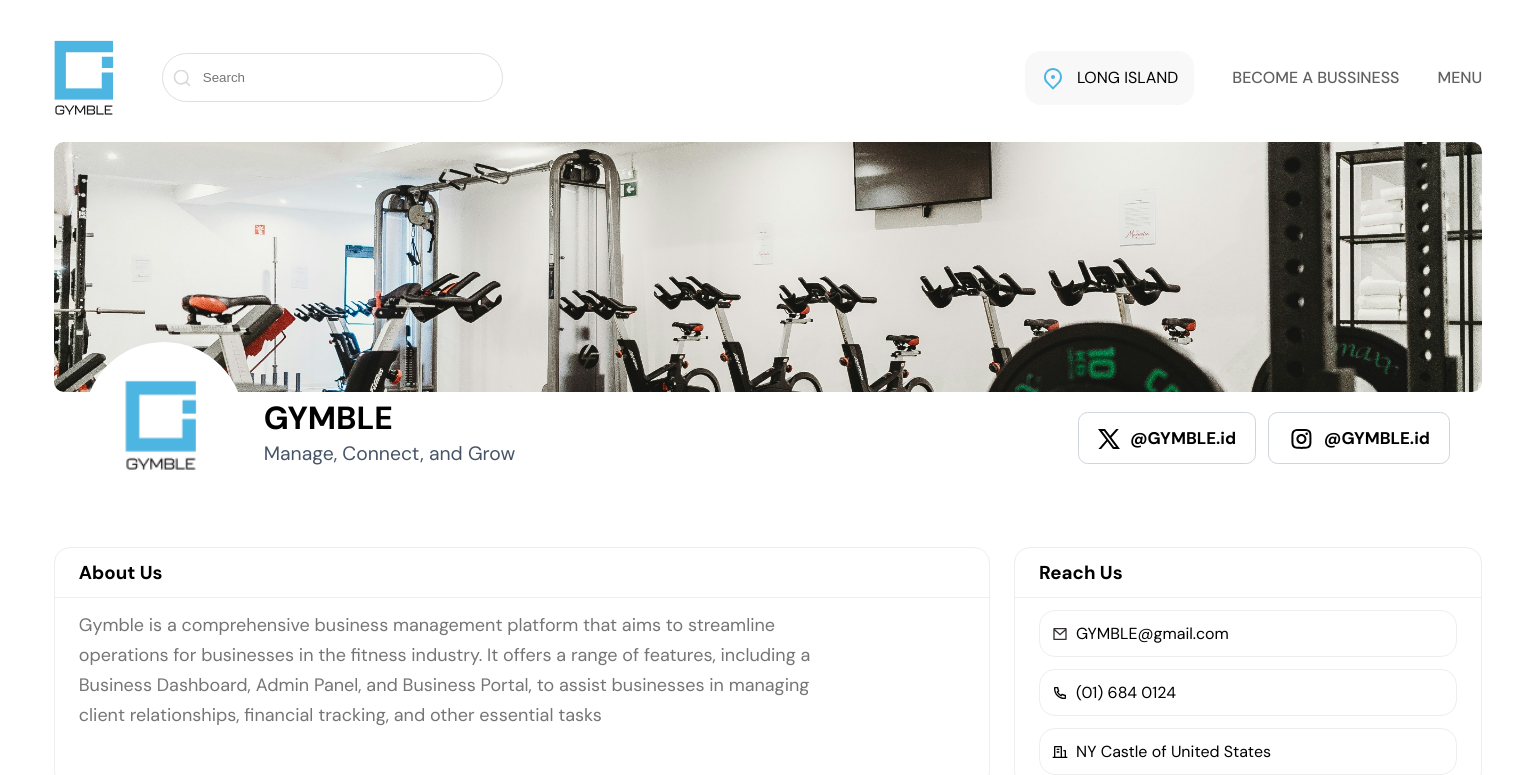
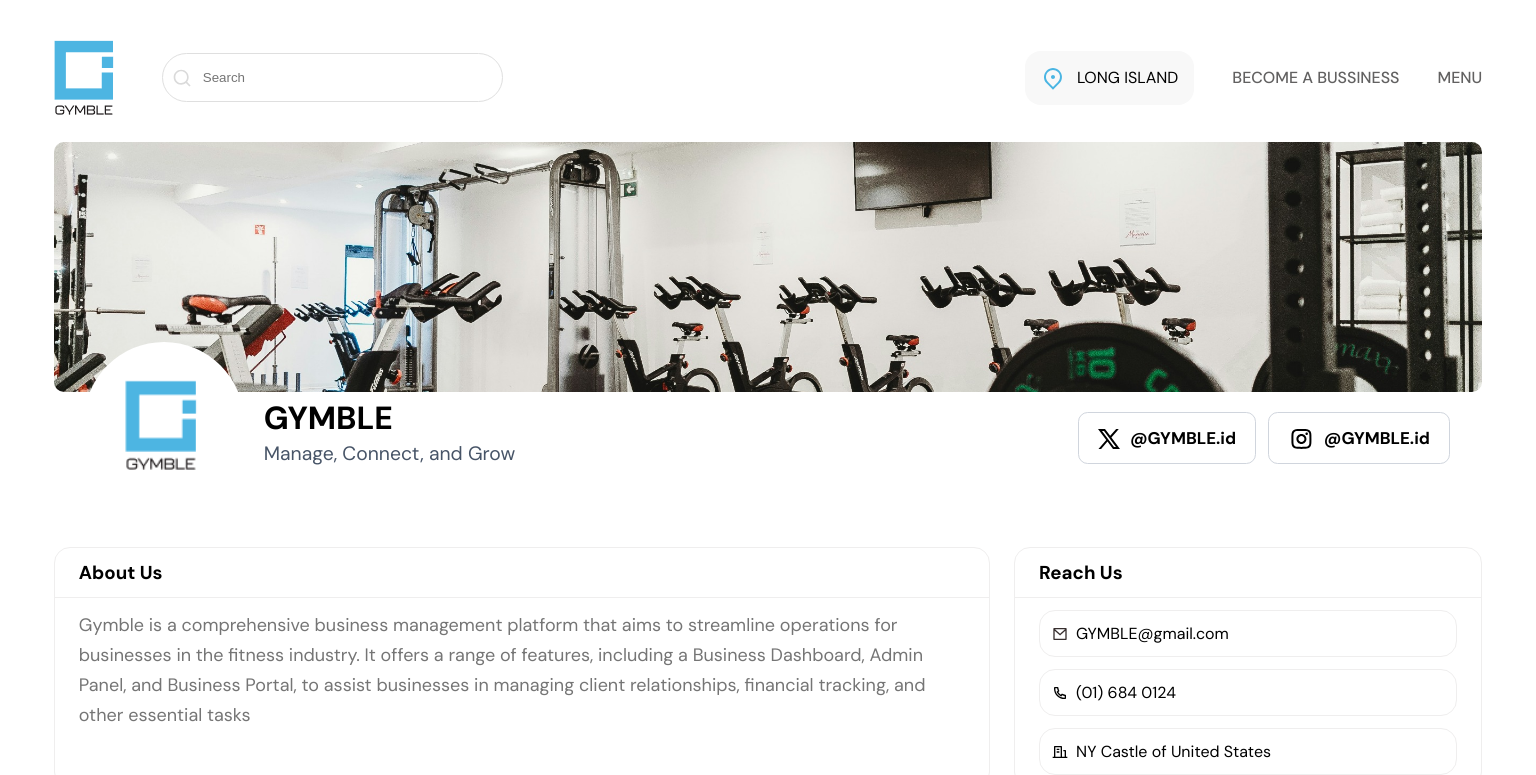
Before and after one commit to harsh472000/gymble, a Next.js app: page / in a window 1536 px wide. Shown: the top 775 px of the page. Built offline with nearby package versions, Linux system fonts and the light colour scheme.

Commit message:
[changes] profile changes updated

```diff
--- a/app/styles/profileInfo.css
+++ b/app/styles/profileInfo.css
@@ -30,3 +30,9 @@
     border: 1px solid var(--border-color);
     border-radius: 16px;
 }
+
+@media only screen and (min-width: 1500px)  {
+    .left_title_subtitle p{
+        max-width: -webkit-fill-available;
+    }
+}
```
